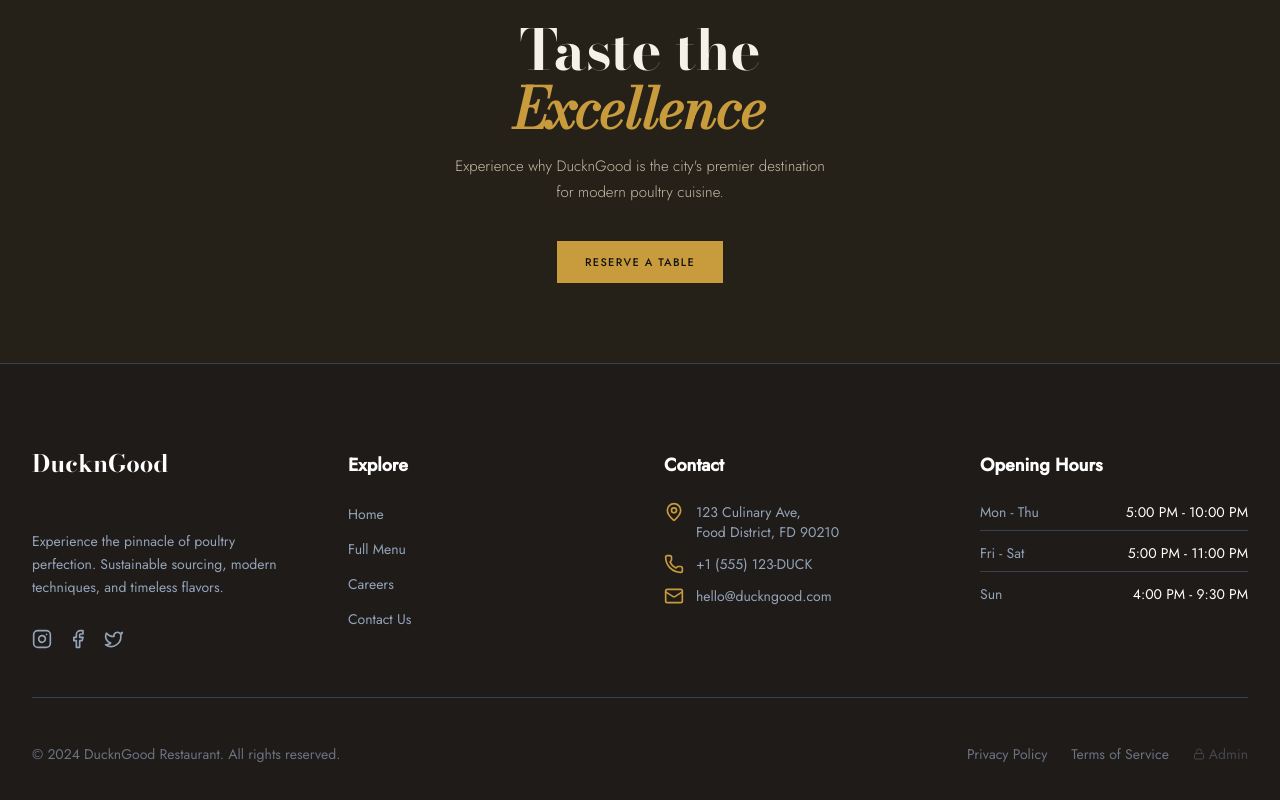
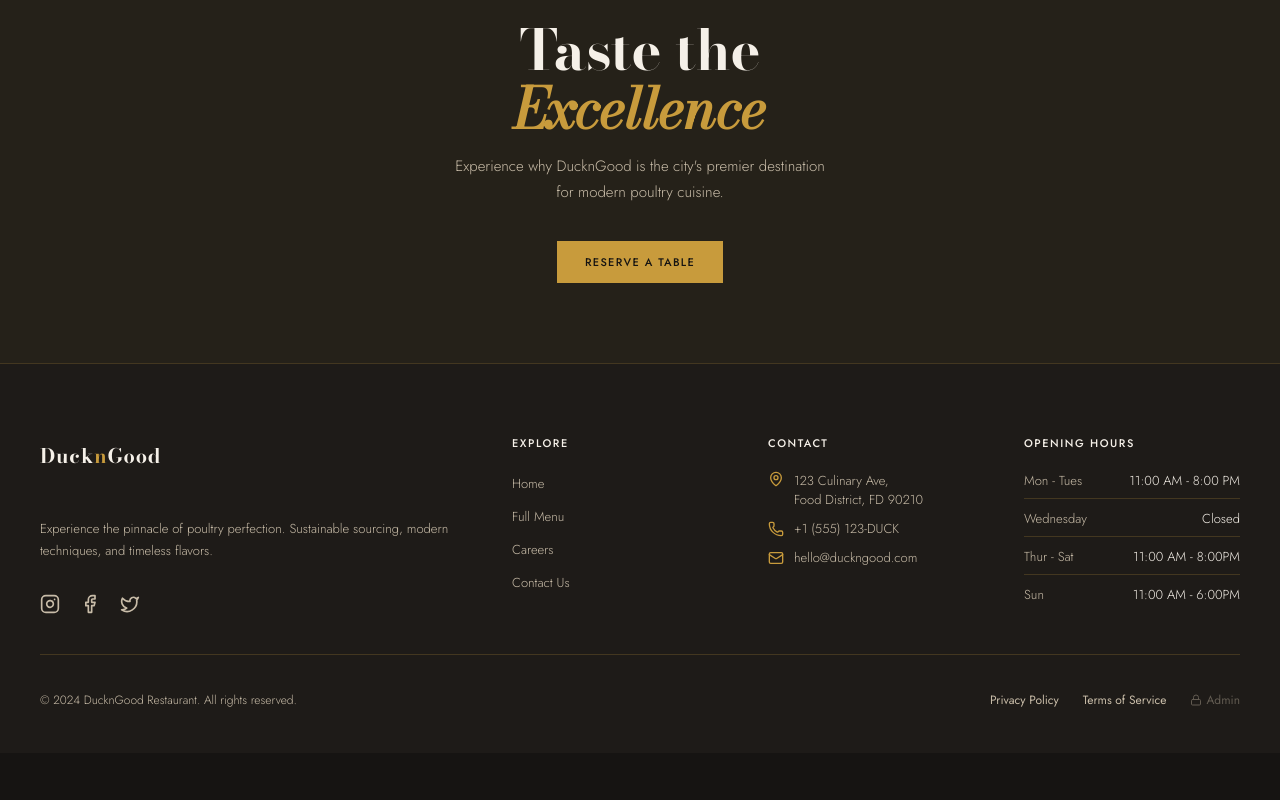
Before and after one commit to Reyyahs/DuckNGood_Webpage_Project, a Next.js app: page / in a window 1280 px wide. Shown: the part 2552-3352 px from the top of the page. After the commit the page ends 3305 px from the top, so only its background shows below. Built offline with nearby package versions, Linux system fonts and the light colour scheme.

Commit message:
feat: restyle footer to minimal editorial design

```diff
--- a/app/layout.tsx
+++ b/app/layout.tsx
@@ -6,6 +6,7 @@ import { MenuProvider } from '@/context/MenuContext';
 import Navbar from '@/components/layout/Navbar';
 import Footer from '@/components/layout/Footer';
 import '@/styles.css';
+import '@/app/styles/Footer.css';
 
 export default function RootLayout({ children }: { children: React.ReactNode }) {
   const pathname = usePathname();
--- a/app/styles/Footer.css
+++ b/app/styles/Footer.css
@@ -1,40 +1,23 @@
-/* Footer Styles */
-
 .footer {
-  background-color: var(--color-dark-800);
-  border-top: 1px solid #374151; /* gray-700 */
-  padding-top: 4rem;
+  background: var(--surface);
+  border-top: 0.5px solid var(--rule);
+  padding-top: 3.5rem;
   padding-bottom: 2rem;
-  color: #94a3b8; /* gray-400 */
+  color: var(--cream-dim);
 }
 
 .footer-content-wrapper {
-  max-width: 80rem; /* 7xl */
+  max-width: 85rem;
   margin: 0 auto;
-  padding-left: 1rem;
-  padding-right: 1rem;
+  padding-left: 2.5rem;
+  padding-right: 2.5rem;
 }
 
-@media (min-width: 640px) {
-  .footer-content-wrapper {
-    padding-left: 1.5rem;
-    padding-right: 1.5rem;
-  }
-}
-
-@media (min-width: 1024px) {
-  .footer-content-wrapper {
-    padding-left: 2rem;
-    padding-right: 2rem;
-  }
-}
-
-/* --- Grid Layout --- */
 .footer-grid {
   display: grid;
   grid-template-columns: 1fr;
-  gap: 3rem;
-  margin-bottom: 3rem;
+  gap: 2.5rem;
+  margin-bottom: 2.5rem;
 }
 
 @media (min-width: 768px) {
@@ -45,52 +28,59 @@
 
 @media (min-width: 1024px) {
   .footer-grid {
-    grid-template-columns: repeat(4, 1fr);
+    grid-template-columns: 2fr 1fr 1fr 1fr;
   }
 }
 
-/* --- Brand Section --- */
 .footer-brand-col {
   display: flex;
   flex-direction: column;
-  gap: 1rem;
+  gap: 0.875rem;
 }
 
 .footer-brand-text {
-  font-size: 1.5rem;
   font-family: var(--font-serif);
+  font-size: 1.25rem;
   font-weight: 700;
-  color: white;
-  line-height: 1;
+  color: var(--cream);
+  letter-spacing: 0.04em;
+}
+
+.text-accent-500 {
+  color: var(--gold);
 }
 
 .footer-description {
-  font-size: 0.875rem;
-  line-height: 1.625;
+  font-size: 0.8125rem;
+  font-weight: 300;
+  line-height: 1.7;
+  color: var(--cream-dim);
 }
 
 .footer-socials {
   display: flex;
-  gap: 1rem;
+  gap: 1.25rem;
+  padding-top: 0.25rem;
 }
 
 .social-icon-link {
-  color: #94a3b8;
-  transition: all 0.2s;
+  color: var(--cream-dim);
+  transition: color 0.2s;
   display: inline-flex;
+  text-decoration: none;
 }
 
 .social-icon-link:hover {
-  color: var(--color-accent-500);
-  transform: translateY(-2px);
+  color: var(--gold);
 }
 
-/* --- Column Headings & Lists --- */
 .footer-heading {
-  font-size: 1.125rem;
-  font-weight: 600;
-  color: white;
-  margin-bottom: 1.5rem;
+  font-size: 0.6875rem;
+  font-weight: 500;
+  letter-spacing: 0.14em;
+  text-transform: uppercase;
+  color: var(--cream);
+  margin-bottom: 1.25rem;
 }
 
 .footer-list {
@@ -99,27 +89,28 @@
   margin: 0;
   display: flex;
   flex-direction: column;
-  gap: 0.75rem;
+  gap: 0.625rem;
 }
 
 .footer-link {
-  color: #94a3b8;
-  font-size: 0.875rem;
+  font-size: 0.8125rem;
+  font-weight: 300;
+  color: var(--cream-dim);
   text-decoration: none;
   transition: color 0.2s;
 }
 
 .footer-link:hover {
-  color: var(--color-accent-500);
+  color: var(--cream);
 }
 
-/* --- Contact Items --- */
 .contact-item {
   display: flex;
-  gap: 0.75rem;
+  gap: 0.625rem;
   align-items: flex-start;
-  font-size: 0.875rem;
-  color: #94a3b8;
+  font-size: 0.8125rem;
+  font-weight: 300;
+  color: var(--cream-dim);
 }
 
 .contact-item.center-align {
@@ -127,19 +118,19 @@
 }
 
 .contact-icon {
-  width: 1.25rem;
-  height: 1.25rem;
-  color: var(--color-brand-500);
+  width: 1rem;
+  height: 1rem;
+  color: var(--gold);
   flex-shrink: 0;
 }
 
-/* --- Hours List --- */
 .hours-item {
   display: flex;
   justify-content: space-between;
-  border-bottom: 1px solid #374151;
+  border-bottom: 0.5px solid var(--rule);
   padding-bottom: 0.5rem;
-  font-size: 0.875rem;
+  font-size: 0.8125rem;
+  font-weight: 300;
 }
 
 .hours-item:last-child {
@@ -148,13 +139,12 @@
 }
 
 .hours-time {
-  color: white;
+  color: var(--cream);
 }
 
-/* --- Footer Bottom --- */
 .footer-bottom {
-  border-top: 1px solid #374151;
-  padding-top: 2rem;
+  border-top: 0.5px solid var(--rule);
+  padding-top: 1.5rem;
   display: flex;
   flex-direction: column;
   gap: 1rem;
@@ -169,8 +159,9 @@
 }
 
 .copyright {
-  font-size: 0.875rem;
-  color: #6b7280; /* gray-500 */
+  font-size: 0.75rem;
+  font-weight: 300;
+  color: var(--cream-dim);
 }
 
 .legal-links {
@@ -181,21 +172,21 @@
 }
 
 .legal-link {
-  font-size: 0.875rem;
-  color: #6b7280;
+  font-size: 0.75rem;
+  color: var(--cream-dim);
   text-decoration: none;
   transition: color 0.2s;
 }
 
 .legal-link:hover {
-  color: white;
+  color: var(--cream);
 }
 
 .admin-link {
   display: flex;
   align-items: center;
   gap: 0.25rem;
-  opacity: 0.5;
+  opacity: 0.4;
 }
 
 .admin-link:hover {
--- a/components/layout/Footer.css
+++ b/components/layout/Footer.css
@@ -1,203 +1 @@
-/* Footer Styles */
-
-.footer {
-  background-color: var(--color-dark-800);
-  border-top: 1px solid #374151; /* gray-700 */
-  padding-top: 4rem;
-  padding-bottom: 2rem;
-  color: #94a3b8; /* gray-400 */
-}
-
-.footer-content-wrapper {
-  max-width: 80rem; /* 7xl */
-  margin: 0 auto;
-  padding-left: 1rem;
-  padding-right: 1rem;
-}
-
-@media (min-width: 640px) {
-  .footer-content-wrapper {
-    padding-left: 1.5rem;
-    padding-right: 1.5rem;
-  }
-}
-
-@media (min-width: 1024px) {
-  .footer-content-wrapper {
-    padding-left: 2rem;
-    padding-right: 2rem;
-  }
-}
-
-/* --- Grid Layout --- */
-.footer-grid {
-  display: grid;
-  grid-template-columns: 1fr;
-  gap: 3rem;
-  margin-bottom: 3rem;
-}
-
-@media (min-width: 768px) {
-  .footer-grid {
-    grid-template-columns: repeat(2, 1fr);
-  }
-}
-
-@media (min-width: 1024px) {
-  .footer-grid {
-    grid-template-columns: repeat(4, 1fr);
-  }
-}
-
-/* --- Brand Section --- */
-.footer-brand-col {
-  display: flex;
-  flex-direction: column;
-  gap: 1rem;
-}
-
-.footer-brand-text {
-  font-size: 1.5rem;
-  font-family: var(--font-serif);
-  font-weight: 700;
-  color: white;
-  line-height: 1;
-}
-
-.footer-description {
-  font-size: 0.875rem;
-  line-height: 1.625;
-}
-
-.footer-socials {
-  display: flex;
-  gap: 1rem;
-}
-
-.social-icon-link {
-  color: #94a3b8;
-  transition: all 0.2s;
-  display: inline-flex;
-}
-
-.social-icon-link:hover {
-  color: var(--color-accent-500);
-  transform: translateY(-2px);
-}
-
-/* --- Column Headings & Lists --- */
-.footer-heading {
-  font-size: 1.125rem;
-  font-weight: 600;
-  color: white;
-  margin-bottom: 1.5rem;
-}
-
-.footer-list {
-  list-style: none;
-  padding: 0;
-  margin: 0;
-  display: flex;
-  flex-direction: column;
-  gap: 0.75rem;
-}
-
-.footer-link {
-  color: #94a3b8;
-  font-size: 0.875rem;
-  text-decoration: none;
-  transition: color 0.2s;
-}
-
-.footer-link:hover {
-  color: var(--color-accent-500);
-}
-
-/* --- Contact Items --- */
-.contact-item {
-  display: flex;
-  gap: 0.75rem;
-  align-items: flex-start;
-  font-size: 0.875rem;
-  color: #94a3b8;
-}
-
-.contact-item.center-align {
-  align-items: center;
-}
-
-.contact-icon {
-  width: 1.25rem;
-  height: 1.25rem;
-  color: var(--color-brand-500);
-  flex-shrink: 0;
-}
-
-/* --- Hours List --- */
-.hours-item {
-  display: flex;
-  justify-content: space-between;
-  border-bottom: 1px solid #374151;
-  padding-bottom: 0.5rem;
-  font-size: 0.875rem;
-}
-
-.hours-item:last-child {
-  border-bottom: none;
-  padding-bottom: 0;
-}
-
-.hours-time {
-  color: white;
-}
-
-/* --- Footer Bottom --- */
-.footer-bottom {
-  border-top: 1px solid #374151;
-  padding-top: 2rem;
-  display: flex;
-  flex-direction: column;
-  gap: 1rem;
-  justify-content: space-between;
-  align-items: center;
-}
-
-@media (min-width: 768px) {
-  .footer-bottom {
-    flex-direction: row;
-  }
-}
-
-.copyright {
-  font-size: 0.875rem;
-  color: #6b7280; /* gray-500 */
-}
-
-.legal-links {
-  display: flex;
-  flex-wrap: wrap;
-  gap: 1.5rem;
-  align-items: center;
-}
-
-.legal-link {
-  font-size: 0.875rem;
-  color: #6b7280;
-  text-decoration: none;
-  transition: color 0.2s;
-}
-
-.legal-link:hover {
-  color: white;
-}
-
-.admin-link {
-  display: flex;
-  align-items: center;
-  gap: 0.25rem;
-  opacity: 0.5;
-}
-
-.admin-link:hover {
-  opacity: 1;
-}
+/* Footer styles live in app/styles/Footer.css */
--- a/components/layout/Footer.tsx
+++ b/components/layout/Footer.tsx
@@ -4,7 +4,6 @@ import React from 'react';
 import Link from 'next/link';
 import { Facebook, Instagram, Twitter, MapPin, Phone, Mail, Lock } from 'lucide-react';
 import { SOCIAL_LINKS } from '../../lib/constants';
-import './Footer.css';
 
 export default function Footer() {
   return (
@@ -102,16 +101,20 @@ export default function Footer() {
             <h4 className="footer-heading">Opening Hours</h4>
             <ul className="footer-list">
               <li className="hours-item">
-                <span>Mon - Thu</span>
-                <span className="hours-time">5:00 PM - 10:00 PM</span>
+                <span>Mon - Tues</span>
+                <span className="hours-time">11:00 AM - 8:00 PM</span>
               </li>
               <li className="hours-item">
-                <span>Fri - Sat</span>
-                <span className="hours-time">5:00 PM - 11:00 PM</span>
+                <span>Wednesday</span>
+                <span className="hours-time">Closed</span>
+              </li>
+              <li className="hours-item">
+                <span>Thur - Sat</span>
+                <span className="hours-time">11:00 AM - 8:00PM</span>
               </li>
               <li className="hours-item">
                 <span>Sun</span>
-                <span className="hours-time">4:00 PM - 9:30 PM</span>
+                <span className="hours-time">11:00 AM - 6:00PM</span>
               </li>
             </ul>
           </div>
```
